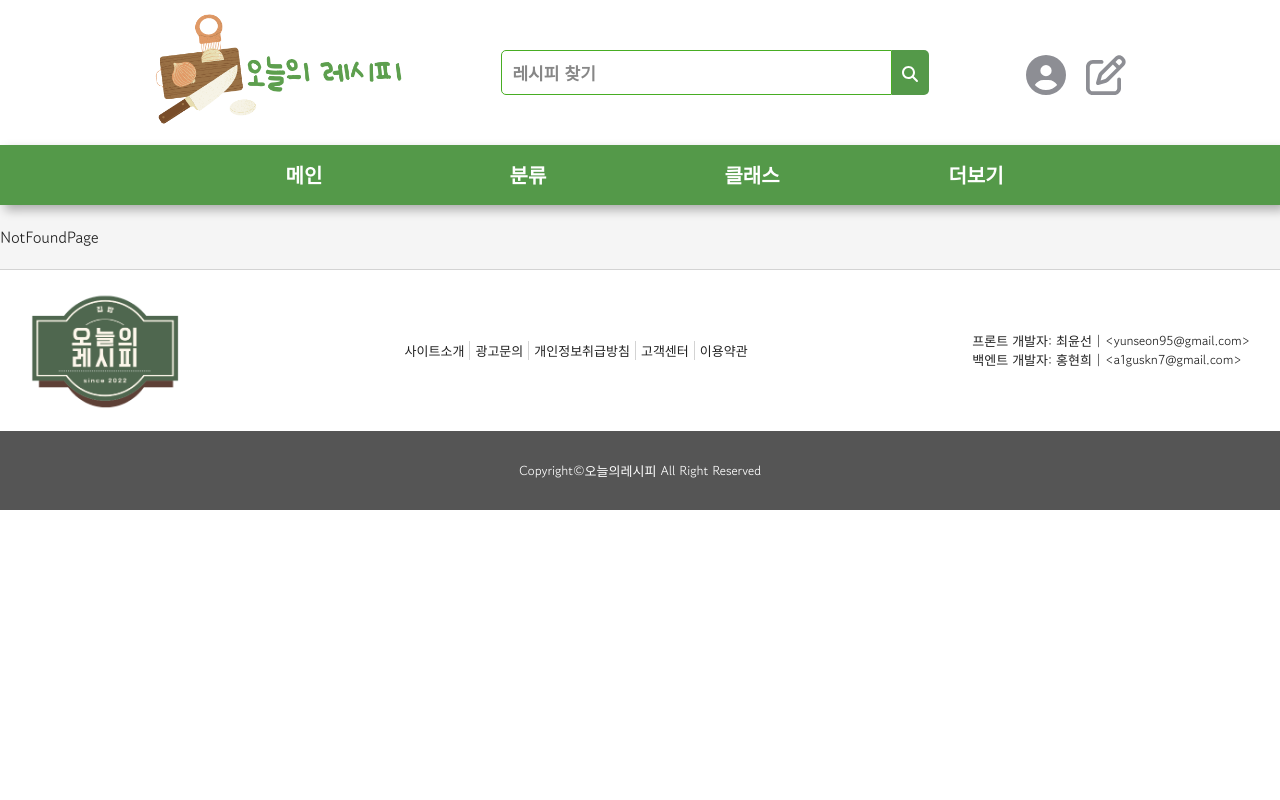
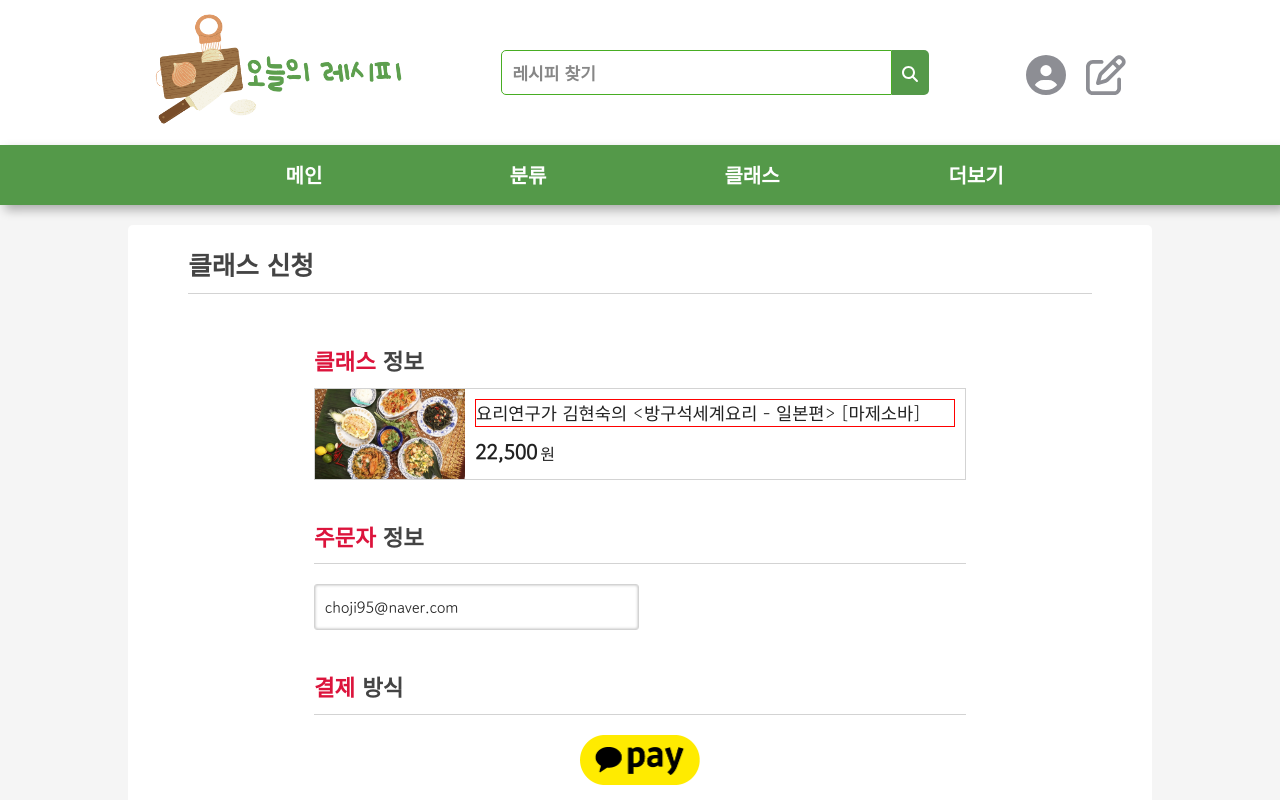
Before and after one commit to dbstjs95/recipe-site-project, a React (Create React App) app in the folder client/: page /classes/1/pay in a window 1280 px wide. Shown: the top 800 px of the page. Built offline with nearby package versions, Linux system fonts and the light colour scheme; a web font is replaced by a local one.

Commit message:
Create PurchasePage.js

```diff
--- a/client/src/Main.js
+++ b/client/src/Main.js
@@ -32,14 +32,16 @@ function Main() {
           </Route>
           <Route path="classes">
             <Route index element={<ClassListPage />} />
-            <Route path=":classId" element={<ClassPage />} />
+            <Route path=":classId">
+              <Route index element={<ClassPage />} />
+              <Route path="pay" element={<PurchasePage />} />
+            </Route>
           </Route>
           <Route path="mypage" element={<Profile />}>
             <Route path="recipe" element={<MyRecipePage />} />
             <Route path="like" element={<MyLikePage />} />
             <Route path="class" element={<PurchasedClassPage />} />
           </Route>
-          <Route path="pay" element={<PurchasePage />} />
           <Route path="register/recipe" element={<RegisterRecipePage />} />
           <Route path="modify/:recipeId" element={<ModifyRecipePage />} />
           <Route path="*" element={<NotFoundPage />} />
--- a/client/src/components/ClassImgBox.js
+++ b/client/src/components/ClassImgBox.js
@@ -1,4 +1,5 @@
 import React from "react";
+import { useNavigate } from "react-router-dom";
 import styled from "styled-components";
 import { FontAwesomeIcon } from "@fortawesome/react-fontawesome";
 import {
@@ -133,6 +134,10 @@ const RegisterBtn = styled.button`
 `;
 
 function ClassImgBox({ data }) {
+  const navigate = useNavigate();
+
+  const handleMovePay = () => navigate("pay");
+
   let price = Number(data?.price).toLocaleString();
   return (
     <Container>
@@ -164,7 +169,7 @@ function ClassImgBox({ data }) {
           <em>{data.details[2]}</em>명 신청
         </li>
       </DetailBox>
-      <RegisterBtn>{price}원 신청</RegisterBtn>
+      <RegisterBtn onClick={handleMovePay}>{price}원 신청</RegisterBtn>
     </Container>
   );
 }
--- a/client/src/components/RecipeDetailIntro.js
+++ b/client/src/components/RecipeDetailIntro.js
@@ -1,4 +1,5 @@
 import React, { useState } from "react";
+import { useNavigate } from "react-router-dom";
 import styled, { css } from "styled-components";
 import { FontAwesomeIcon } from "@fortawesome/react-fontawesome";
 import {
@@ -7,6 +8,7 @@ import {
   faClock,
   faStar,
   faHeart as like,
+  faGear,
 } from "@fortawesome/free-solid-svg-icons";
 import { faHeart, faComment } from "@fortawesome/free-regular-svg-icons";
 
@@ -61,6 +63,27 @@ const MainImgBox = styled.div`
       transform: translate(-50%, 100%);
       bottom: -10px;
       left: 50%;
+      span.setting {
+        position: absolute;
+        top: 50%;
+        right: -10px;
+        transform: translate(100%, -50%);
+        font-size: 18px;
+        cursor: pointer;
+        display: flex;
+        justify-content: center;
+        align-items: center;
+        &:hover em {
+          display: block;
+        }
+        em {
+          display: none;
+          font-size: 13px;
+          margin-left: 5px;
+          color: crimson;
+          font-weight: bold;
+        }
+      }
     }
   }
   @media screen and (max-width: 768px) {
@@ -163,7 +186,7 @@ const DetailBox2 = styled.ul`
     display: flex;
     justify-content: center;
     align-items: center;
-    border: 3px solid rgba(207, 136, 4, 0.6);
+    box-shadow: 0 0 5px rgba(2, 95, 176, 1);
     border-radius: 50%;
     font-size: 1.5rem;
     padding: 1rem;
@@ -176,10 +199,24 @@ const DetailBox2 = styled.ul`
       bottom: -5px;
       left: 50%;
     }
+    @media screen and (max-width: 800px) {
+      font-size: 1.3rem;
+    }
+    @media screen and (max-width: 600px) {
+      font-size: 1.2rem;
+    }
+    @media screen and (max-width: 400px) {
+      font-size: 1.1rem;
+      span {
+        font-size: 13px;
+      }
+    }
   }
 `;
 
 function RecipeDetailIntro({ data }) {
+  const navigate = useNavigate();
+
   const [IsLiked, setIsLiked] = useState(data.isLiked);
   const [LikeNum, setLikeNum] = useState(data.like);
 
@@ -195,6 +232,8 @@ function RecipeDetailIntro({ data }) {
     });
   };
 
+  const handleModify = () => navigate("/modify/1");
+
   return (
     <Container>
       <MainImgBox main={data.mainSrc} writer={data?.userInfo?.src}>
@@ -202,7 +241,13 @@ function RecipeDetailIntro({ data }) {
           <FontAwesomeIcon icon={faEye} /> {Number(data?.view).toLocaleString()}
         </span>
         <figure>
-          <span className="nickname">{data.userInfo.nickname}</span>
+          <span className="nickname">
+            {data.userInfo.nickname}
+            <span className="setting" onClick={handleModify}>
+              <FontAwesomeIcon icon={faGear} />
+              <em>수정</em>
+            </span>
+          </span>
         </figure>
       </MainImgBox>
       <IntroBox>
--- a/client/src/components/RecipeListBox.js
+++ b/client/src/components/RecipeListBox.js
@@ -1,5 +1,5 @@
 import React from "react";
-import { Link } from "react-router-dom";
+import { useNavigate } from "react-router-dom";
 import styled from "styled-components";
 import recipeList from "../mockData/recipe_list";
 
@@ -22,6 +22,7 @@ const BestSection = styled.section`
       box-shadow: 0 0 4px rgba(0, 0, 0, 0.3);
       border-radius: 5px;
       margin-bottom: 2rem;
+      cursor: pointer;
       span.order {
         position: absolute;
         top: -3px;
@@ -97,6 +98,9 @@ const DetailStyle = styled.p`
 `;
 
 function RecipeListBox({ children, data = recipeList, use }) {
+  const navigate = useNavigate();
+  const handleMovePage = () => navigate("/recipes/1");
+
   return (
     <BestSection>
       {children}
@@ -105,12 +109,10 @@ function RecipeListBox({ children, data = recipeList, use }) {
           const { order, src, title, userInfo, view, like } = item;
           let simpleView = (Number(view) / 10000).toFixed(1);
           return (
-            <li key={idx}>
+            <li key={idx} onClick={handleMovePage}>
               {use === "best" && <span className="order">{order}</span>}
               <ImgBox imgSrc={src} />
-              <p className="title">
-                <Link to="/recipes/1">{title}</Link>
-              </p>
+              <p className="title">{title}</p>
               <p className="user">
                 <img src={userInfo[0]} />
                 <span>{userInfo[1]}</span>
--- a/client/src/page/PurchasePage.js
+++ b/client/src/page/PurchasePage.js
@@ -1,7 +1,239 @@
 import React from "react";
+import styled from "styled-components";
+import kakaoPay from "../assets/kakaoPay.png";
+import { ContainerStyle } from "../css";
+import { class_info } from "../mockData/class_detail";
+import { user_info } from "../mockData/user_data";
+
+const headerColor = "#444";
+
+const Container = styled.div`
+  width: 70vw;
+  @media screen and (max-width: 1300px) {
+    width: 80vw;
+  }
+  @media screen and (max-width: 1024px) {
+    width: 90vw;
+  }
+  ${ContainerStyle};
+  display: flex;
+  flex-direction: column;
+  justify-content: space-between;
+  align-items: center;
+  padding: 10px;
+  h1 {
+    width: 90%;
+    font-size: 1.6rem;
+    padding: 10px 0;
+    border-bottom: 1px solid lightgray;
+    font-weight: bold;
+    color: ${headerColor};
+  }
+  @media screen and (max-width: 900px) {
+    padding: 10px 20px;
+    h1 {
+      width: 100%;
+      font-size: 1.5rem;
+      margin: 0 20px;
+    }
+  }
+  @media screen and (max-width: 700px) {
+    h1 {
+      font-size: 1.4rem;
+    }
+  }
+  @media screen and (max-width: 600px) {
+    width: 100vw;
+  }
+  @media screen and (max-width: 500px) {
+    h1 {
+      font-size: 1.3rem;
+    }
+  }
+`;
+
+const InnerContainer = styled.ul`
+  margin: 50px 0;
+  li {
+    &:not(:last-child) {
+      margin-bottom: 40px;
+    }
+    h2 {
+      font-size: 1.4rem;
+      padding-bottom: 10px;
+      font-weight: bold;
+      color: ${headerColor};
+      em {
+        color: crimson;
+      }
+      @media screen and (max-width: 900px) {
+        font-size: 1.3rem;
+      }
+      @media screen and (max-width: 500px) {
+        font-size: 1.2rem;
+      }
+    }
+    > div {
+      border-top: 1px solid lightgray;
+      &.class {
+        display: flex;
+        border: 1px solid lightgray;
+        img {
+          width: 150px;
+          object-fit: cover;
+        }
+        p {
+          flex: 1;
+          padding: 10px;
+          width: 500px;
+          display: flex;
+          flex-direction: column;
+          justify-content: center;
+          h3 {
+            font-size: 1.1rem;
+            margin-bottom: 10px;
+            word-break: break-all;
+            border: 1px solid red;
+          }
+          span {
+            display: flex;
+            align-items: center;
+            em {
+              font-weight: bold;
+              font-size: 1.3rem;
+              margin-right: 3px;
+            }
+          }
+          @media screen and (max-width: 900px) {
+            h3 {
+              font-size: 1rem;
+            }
+            span em {
+              font-size: 1.2rem;
+            }
+          }
+          @media screen and (max-width: 500px) {
+            h3 {
+              font-size: 0.9rem;
+            }
+            span {
+              font-size: 0.9rem;
+              em {
+                font-size: 1.1rem;
+              }
+            }
+          }
+          @media screen and (max-width: 800px) {
+            width: 100%;
+          }
+        }
+      }
+      &.orderer {
+        display: flex;
+        flex-direction: column;
+        align-items: flex-start;
+        padding-top: 20px;
+        border-top: 1px solid lightgray;
+        input {
+          padding: 10px;
+          box-shadow: inset 0 0 3px rgba(0, 0, 0, 0.3);
+          border: 1px solid lightgray;
+          border-radius: 3px;
+          @media screen and (max-width: 400px) {
+            width: 100%;
+            font-size: 15px;
+          }
+          &[type="tel"] {
+            margin-bottom: 10px;
+          }
+        }
+      }
+      &.pay {
+        text-align: center;
+        padding-top: 20px;
+        img {
+          width: 120px;
+          @media screen and (max-width: 600px) {
+            width: 110px;
+          }
+          @media screen and (max-width: 400px) {
+            width: 100px;
+          }
+        }
+      }
+    }
+  }
+`;
+
+const PayButton = styled.div`
+  background-color: #03a81f;
+  width: 400px;
+  text-align: center;
+  padding: 15px 0;
+  color: white;
+  font-size: 1.3rem;
+  font-weight: bold;
+  margin-bottom: 30px;
+  cursor: pointer;
+  @media screen and (max-width: 600px) {
+    width: 80%;
+    font-size: 1.2rem;
+  }
+  @media screen and (max-width: 400px) {
+    font-size: 1.1rem;
+    padding: 12px 0;
+  }
+  &:hover {
+    box-shadow: inset 0 0 500px rgba(0, 0, 0, 0.2);
+  }
+`;
 
 function PurchasePage() {
-  return <div>PurchasePage</div>;
+  const convertString = (num) => Number(num).toLocaleString();
+
+  return (
+    <Container>
+      <h1>클래스 신청</h1>
+      <InnerContainer>
+        <li>
+          <h2>
+            <em>클래스</em> 정보
+          </h2>
+          <div className="class">
+            <img src={class_info.mainSrc} alt="클래스 이미지" />
+            <p>
+              <h3>{class_info.title}</h3>
+              <span>
+                <em>{convertString(class_info.price)}</em>원
+              </span>
+            </p>
+          </div>
+        </li>
+        <li>
+          <h2>
+            <em>주문자</em> 정보
+          </h2>
+          <div className="orderer">
+            {/* <input type="tel" placeholder="핸드폰 번호" /> */}
+            <input
+              type="email"
+              placeholder="이메일"
+              defaultValue={user_info.email}
+            />
+          </div>
+        </li>
+        <li>
+          <h2>
+            <em>결제</em> 방식
+          </h2>
+          <div className="pay">
+            <img src={kakaoPay} alt="카카오페이" />
+          </div>
+        </li>
+      </InnerContainer>
+      <PayButton>결제하기</PayButton>
+    </Container>
+  );
 }
 
 export default PurchasePage;
--- a/client/src/page/mypage/MyRecipePage.js
+++ b/client/src/page/mypage/MyRecipePage.js
@@ -225,7 +225,7 @@ function MyRecipePage() {
               <li key={idx}>
                 <img src={item.src} />
                 <div>
-                  <Link>
+                  <Link to="/recipes/1">
                     <h2>{item.title}</h2>
                   </Link>
                   <p className="detail">
```
Also changed, not shown: client/src/assets/kakaoPay.png (added).
